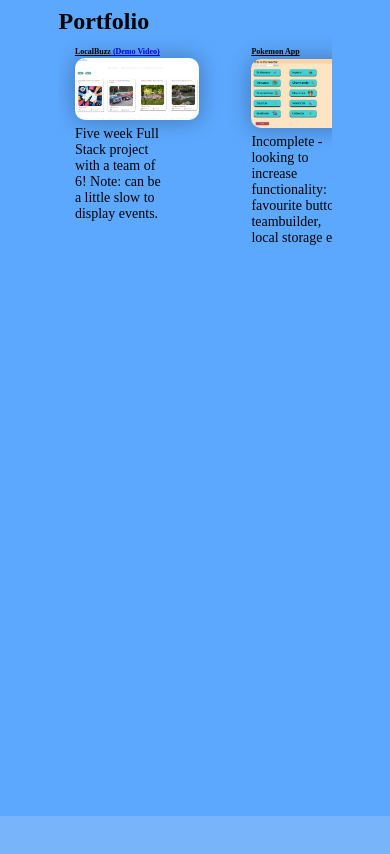
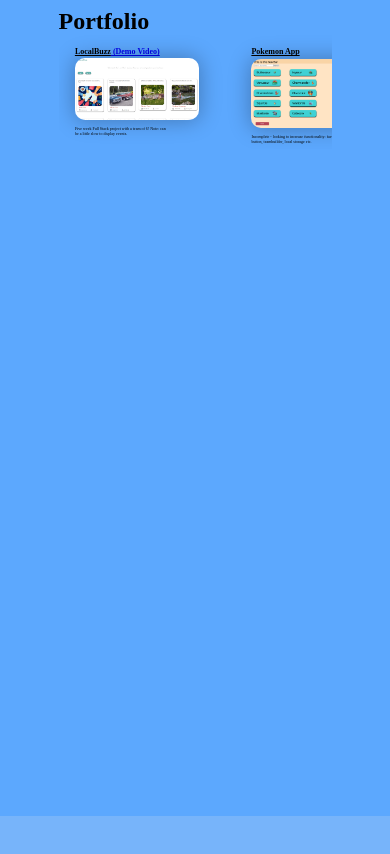
Before and after one commit to Deen-q/portfolio-site, a React (Create React App) app: page / in a window 390 px wide. Shown: the part 2100-2954 px from the top of the page. Built offline with nearby package versions, Linux system fonts and the light colour scheme.

Commit message:
Increased avatar size plus other improvements

```diff
--- a/src/App.css
+++ b/src/App.css
@@ -99,7 +99,7 @@ a:hover img {
 }
 
 .AvatarImg {
-  width: 40%;
+  width: 50%;
   padding-right: 20%;
   animation: bounce 3.5s infinite;
 }
@@ -257,6 +257,12 @@ a:hover img {
   .Portfolio_Segment {
     padding-top: 55%;
   }
+
+  .AvatarImg {
+    width: 85%;
+    padding-right: 20%;
+    animation: bounce 3.5s infinite;
+  }
 }
 
 @media (max-width: 376px) {
--- a/src/components/PortfolioGallery.css
+++ b/src/components/PortfolioGallery.css
@@ -122,6 +122,24 @@ p {
     }
 }
 
+@media (max-width: 769px) {
+    .PokemonAppContainer,
+    .WebsiteContainer,
+    .AWS_Guide_Container {
+        height: 80%;
+        width: auto;
+    }
+
+    .LocalBuzzScreenshot {
+        height: 68%;
+        width: 100%;
+    }
+
+    .description {
+        font-size: 4px;
+    }
+}
+
 @media (max-width: 712px) {
     .PortfolioParentDiv>h3 {
         font-size: 9px;
@@ -167,7 +185,7 @@ p {
     }
 }
 
-@media (max-width: 321px) {
+@media (max-width: 320px) {
     h3 {
         font-size: 7px;
     }
```
